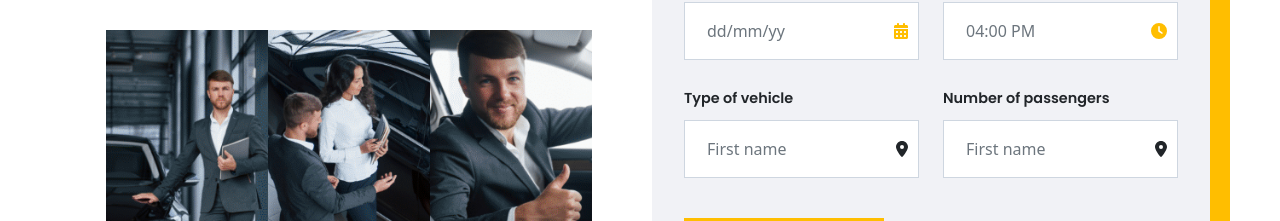
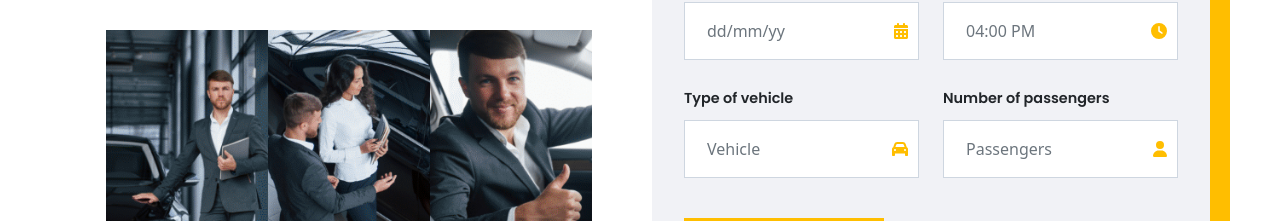
Before and after one commit to JCciasico/Car-Rental, a Vue app: page / in a window 1280 px wide. Shown: the part 2114-2335 px from the top of the page. Built offline with nearby package versions, Linux system fonts and the light colour scheme; a web font is replaced by a local one; what vue-scroll-reveal would draw is missing.

Commit message:
refactor: icon in search section

```diff
--- a/src/components/SearchSection.vue
+++ b/src/components/SearchSection.vue
@@ -89,8 +89,8 @@
                         <div class="col-lg-6 col-md-6 col-sm-6">
                             <label for="validationCustom01">Type of vehicle</label>
                             <div class="d-flex align-items-center input-con">
-                                <input type="text" class="form-control input" placeholder="First name" required>
-                                <i class="fa-solid fa-location-dot"></i>
+                                <input type="text" class="form-control input" placeholder="Vehicle" required>
+                                <i class="fa-solid fa-car icon"></i>
                             </div>
                             <div class="valid-feedback">
                                 Looks good!
@@ -99,8 +99,8 @@
                         <div class="col-lg-6 col-md-6 col-sm-6">
                             <label for="validationCustom01">Number of passengers</label>
                             <div class="d-flex align-items-center input-con">
-                                <input type="text" class="form-control input" placeholder="First name" required>
-                                <i class="fa-solid fa-location-dot"></i>
+                                <input type="text" class="form-control input" placeholder="Passengers" required>
+                                <i class="fa-solid fa-user icon"></i>
                             </div>
                             <div class="valid-feedback">
                                 Looks good!
```
